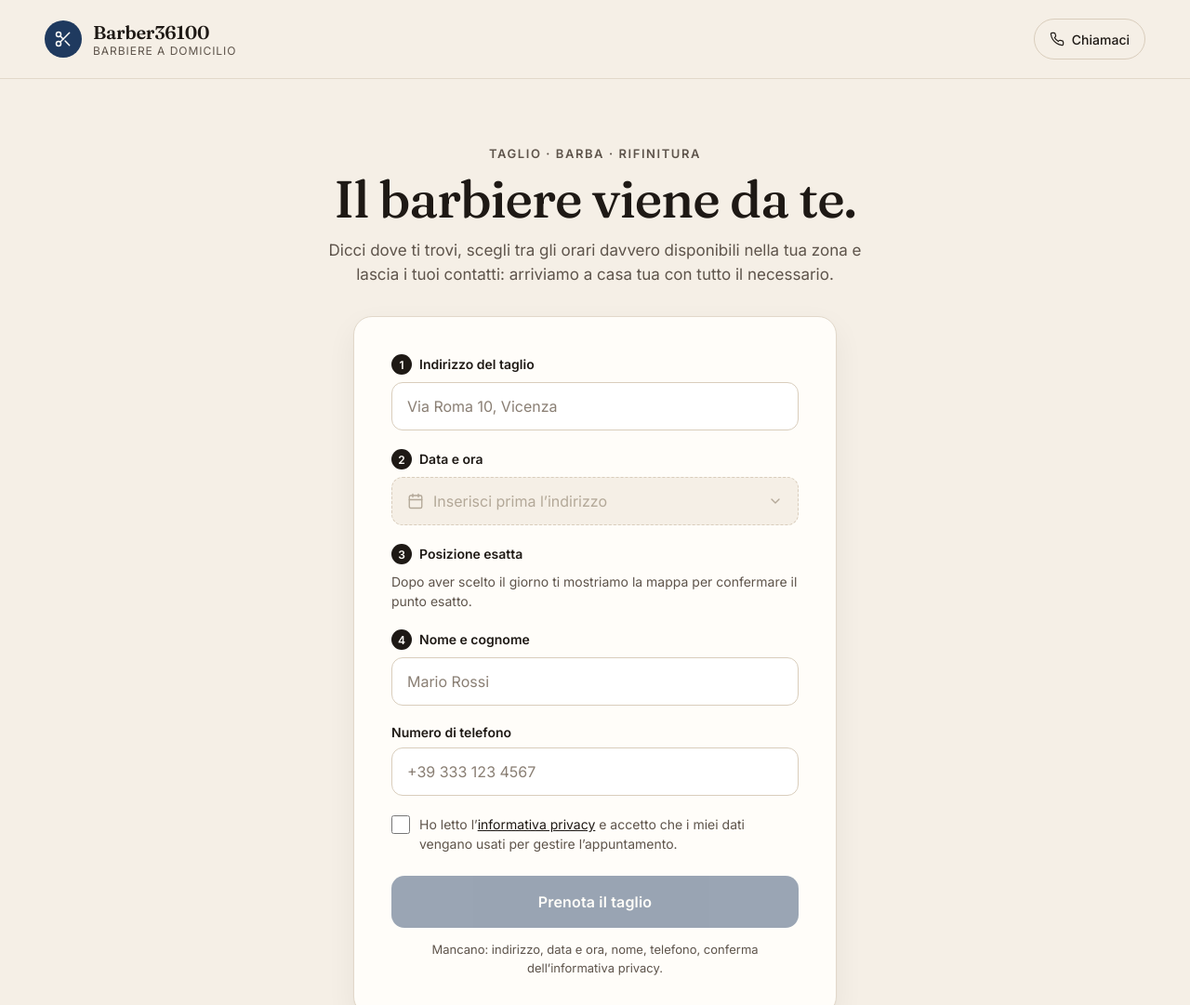
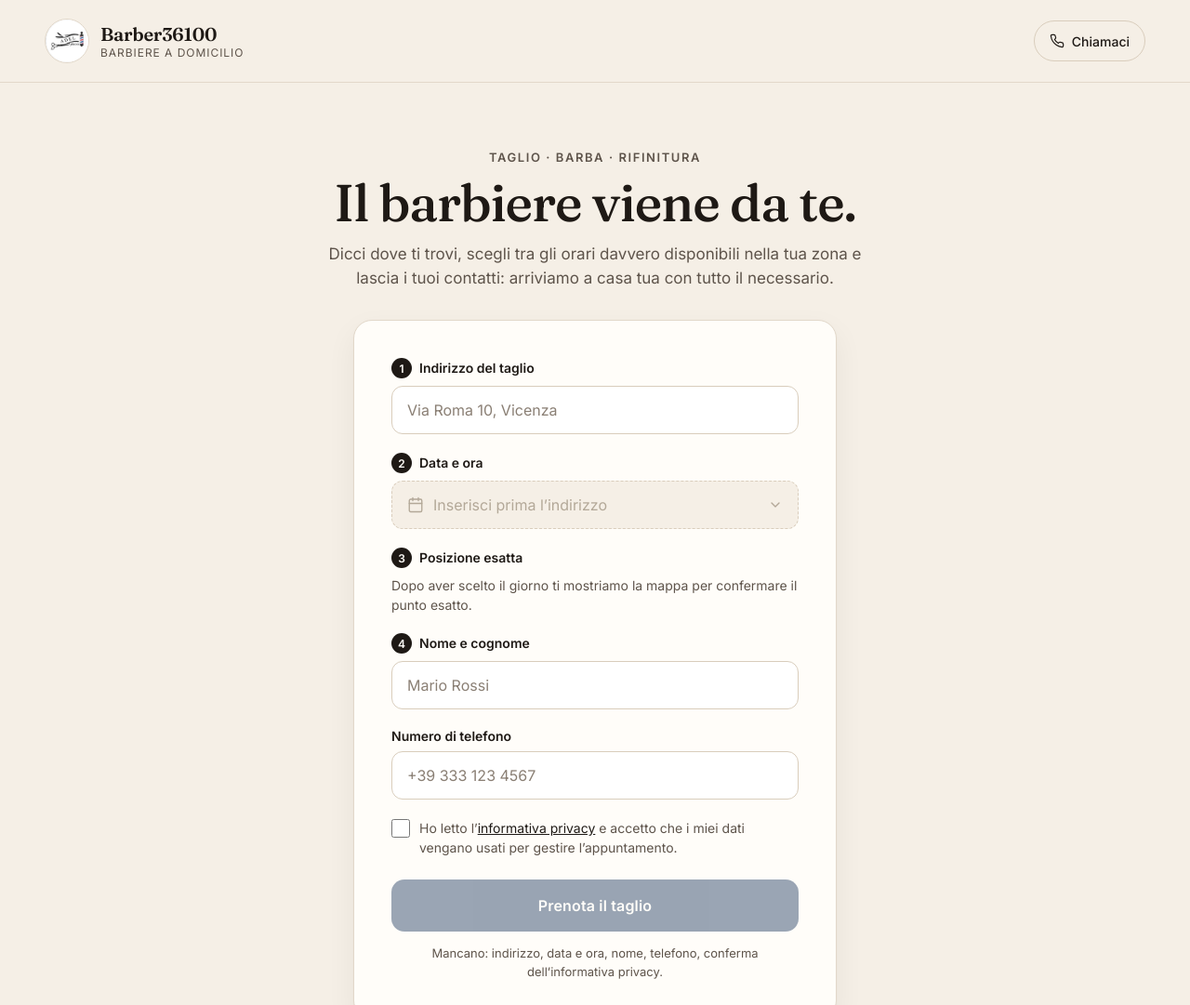
Before and after one commit to Giovdet/barbiere36100, a plain HTML site: page index.html in a window 1280 px wide. Shown: the top 1081 px of the page at 93% size. Drawn offline with nearby package versions, Linux system fonts and the light colour scheme.

Commit message:
Update index.html

```diff
--- a/index.html
+++ b/index.html
@@ -32,6 +32,7 @@
     .header { display: flex; align-items: center; justify-content: space-between; gap: 16px; flex-wrap: wrap; padding: 20px clamp(16px, 4vw, 48px); border-bottom: 1px solid var(--line); }
     .brand { display: flex; align-items: center; gap: 12px; }
     .brand-mark { width: 40px; height: 40px; border-radius: 999px; background: var(--accent); color: var(--on-accent); display: flex; align-items: center; justify-content: center; }
+    .brand-logo { width: 48px; height: 48px; border-radius: 999px; border: 1px solid var(--line); background: #fff; display: block; }
     .brand-name { display: block; font-family: var(--serif); font-size: 20px; font-weight: 600; letter-spacing: -0.01em; }
     .brand-sub { display: block; font-size: 12px; color: var(--muted); letter-spacing: 0.08em; text-transform: uppercase; }
     .call { display: inline-flex; align-items: center; gap: 8px; min-height: 44px; padding: 0 16px; border: 1px solid var(--field); border-radius: 999px; font-size: 14px; font-weight: 500; text-decoration: none; color: var(--ink); }
@@ -128,9 +129,7 @@
 
   <header class="header">
     <div class="brand">
-      <div class="brand-mark" aria-hidden="true">
-        <svg width="20" height="20" viewBox="0 0 24 24" fill="none" stroke="currentColor" stroke-width="1.8" stroke-linecap="round" stroke-linejoin="round"><circle cx="6" cy="6" r="3"/><circle cx="6" cy="18" r="3"/><path d="M20 4 8.12 15.88"/><path d="M14.47 14.48 20 20"/><path d="M8.12 8.12 12 12"/></svg>
-      </div>
+      <img class="brand-logo" src="logo.png" alt="Logo Adel 36100" width="48" height="48">
       <div>
         <span class="brand-name">Barber36100</span>
         <span class="brand-sub">Barbiere a domicilio</span>
```
